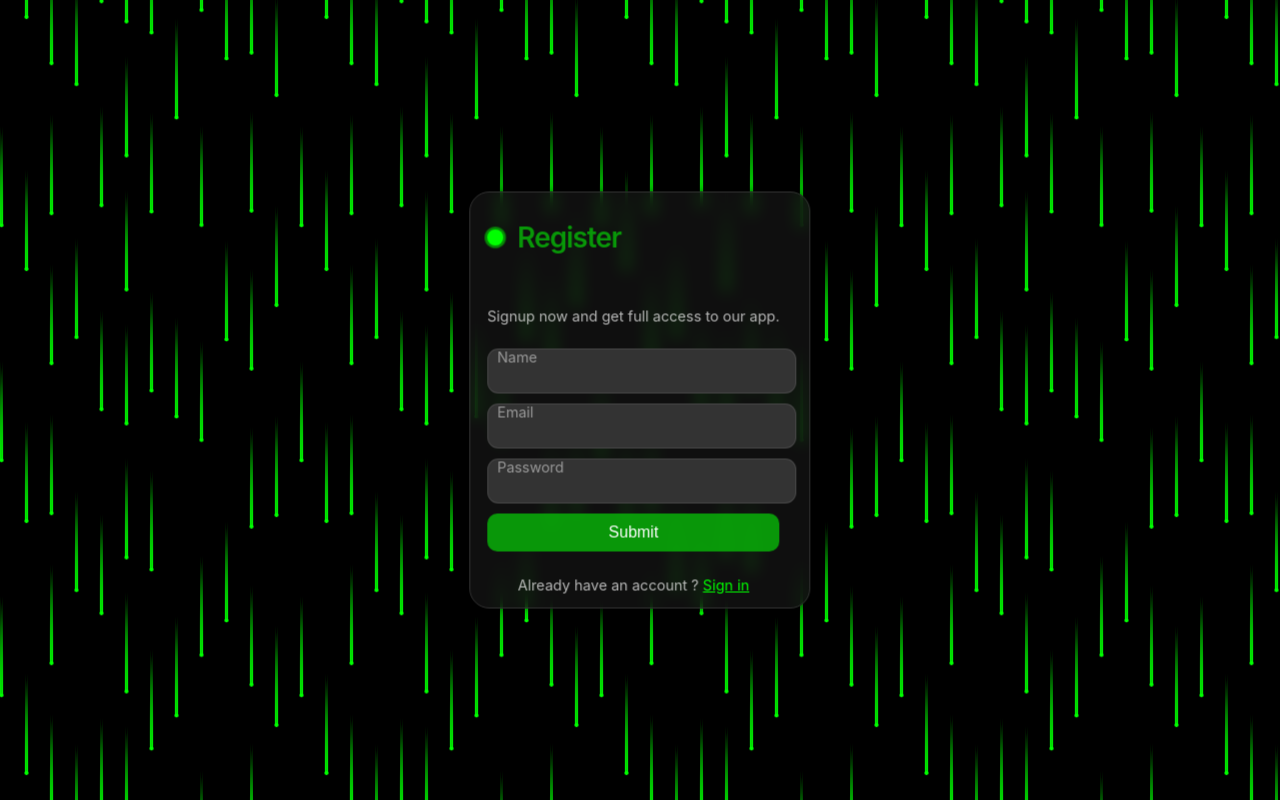
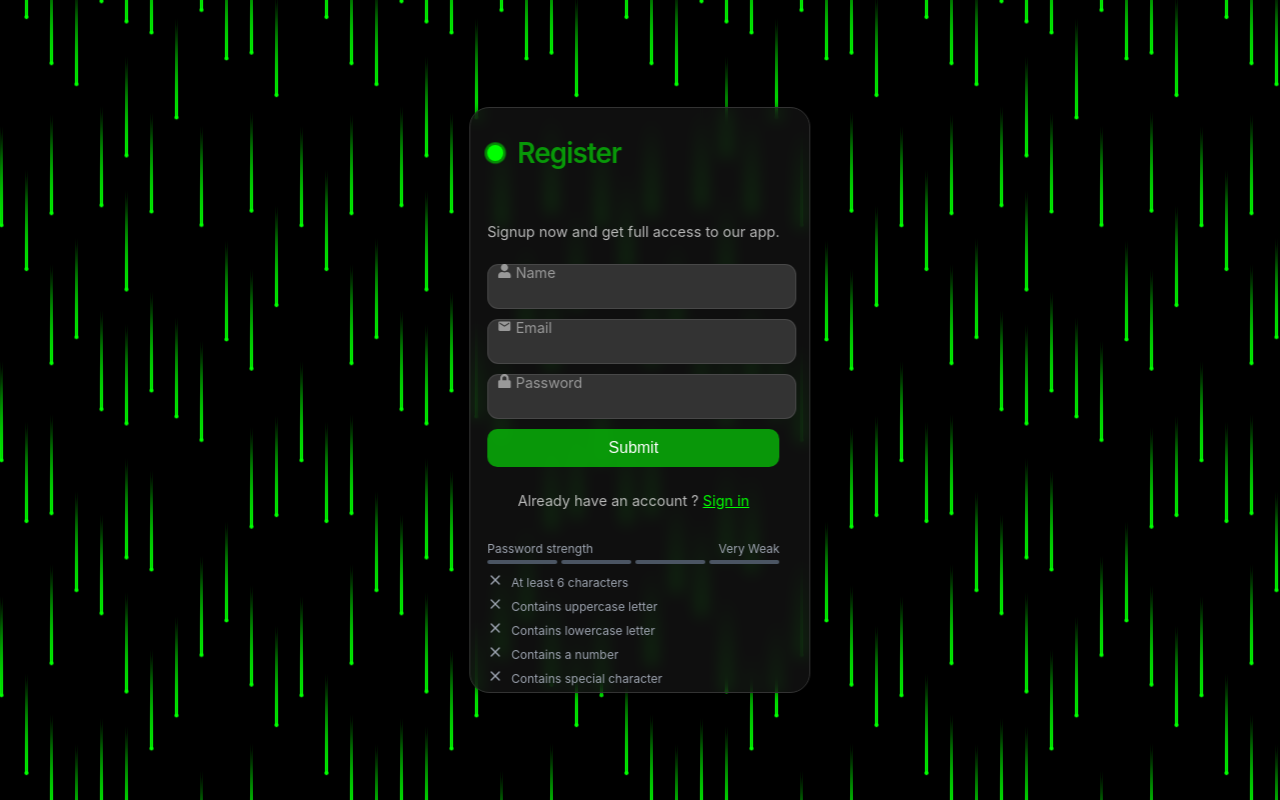
Before and after one commit to EnigmaXV/MERN-Auth, a React (Vite) app in the folder frontend/: page / in a window 1280 px wide. Built offline with nearby package versions, Linux system fonts and the light colour scheme.

Commit message:
add: implement PasswordStrengthMeter component and enhance Form with icons

```diff
--- a/frontend/components/Form.jsx
+++ b/frontend/components/Form.jsx
@@ -1,5 +1,9 @@
 import React from "react";
 import styled from "styled-components";
+import { FaUser } from "react-icons/fa";
+import { FaLock } from "react-icons/fa";
+import { MdEmail } from "react-icons/md";
+import PasswordStrengthMeter from "./PasswordStrengthMeter";
 
 const Form = ({
   handleSubmit,
@@ -31,7 +35,9 @@ const Form = ({
               placeholder
               required
             />
-            <span>Name</span>
+            <span>
+              <FaUser /> Name
+            </span>
           </label>
         )}
 
@@ -44,7 +50,9 @@ const Form = ({
             placeholder
             required
           />
-          <span>Email</span>
+          <span>
+            <MdEmail /> Email
+          </span>
         </label>
         <label>
           <input
@@ -55,13 +63,17 @@ const Form = ({
             placeholder
             required
           />
-          <span>Password</span>
+          <span>
+            {" "}
+            <FaLock /> Password
+          </span>
         </label>
 
         <button className="submit">Submit</button>
         <p className="signin">
           {footerText} <a href={`${footerLinkHref}`}>{footerLink}</a>{" "}
         </p>
+        {title === "Register" && <PasswordStrengthMeter password={password} />}
       </form>
     </StyledWrapper>
   );
--- /dev/null
+++ b/frontend/components/PasswordStrengthMeter.jsx
@@ -0,0 +1,136 @@
+import React from "react";
+import styled from "styled-components";
+import { FiCheck as Check, FiX as X } from "react-icons/fi";
+
+// =================== Password Criteria ===================
+
+const CriteriaWrapper = styled.div`
+  margin-top: 0.5rem;
+`;
+
+const CriteriaItem = styled.div`
+  display: flex;
+  align-items: center;
+  font-size: 0.75rem;
+  margin-bottom: 0.25rem;
+`;
+
+const IconWrapper = styled.span`
+  margin-right: 0.5rem;
+  font-size: 1rem;
+  color: ${({ met }) => (met ? "#22c55e" : "#9ca3af")}; /* green or gray */
+`;
+
+const CriteriaLabel = styled.span`
+  color: ${({ met }) => (met ? "#22c55e" : "#9ca3af")}; /* green or gray */
+`;
+
+const PasswordCriteria = ({ password }) => {
+  const criteria = [
+    { label: "At least 6 characters", met: password.length >= 6 },
+    { label: "Contains uppercase letter", met: /[A-Z]/.test(password) },
+    { label: "Contains lowercase letter", met: /[a-z]/.test(password) },
+    { label: "Contains a number", met: /\d/.test(password) },
+    { label: "Contains special character", met: /[^A-Za-z0-9]/.test(password) },
+  ];
+
+  return (
+    <CriteriaWrapper>
+      {criteria.map((item) => (
+        <CriteriaItem key={item.label}>
+          <IconWrapper met={item.met}>
+            {item.met ? <Check /> : <X />}
+          </IconWrapper>
+          <CriteriaLabel met={item.met}>{item.label}</CriteriaLabel>
+        </CriteriaItem>
+      ))}
+    </CriteriaWrapper>
+  );
+};
+
+// =================== Password Strength Meter ===================
+
+const MeterWrapper = styled.div`
+  margin-top: 0.5rem;
+`;
+
+const MeterHeader = styled.div`
+  display: flex;
+  justify-content: space-between;
+  align-items: center;
+  margin-bottom: 0.25rem;
+`;
+
+const MeterLabel = styled.span`
+  font-size: 0.75rem;
+  color: #9ca3af;
+`;
+
+const MeterContainer = styled.div`
+  display: flex;
+  gap: 0.25rem;
+`;
+
+const MeterSegment = styled.div`
+  height: 0.25rem;
+  width: 25%;
+  border-radius: 9999px;
+  transition: background-color 0.3s;
+
+  background-color: ${({ active, strength }) =>
+    active
+      ? strength === 0
+        ? "#ef4444"
+        : strength === 1
+        ? "#f87171"
+        : strength === 2
+        ? "#f59e0b"
+        : strength === 3
+        ? "#facc15"
+        : "#22c55e"
+      : "#4b5563"};
+`;
+
+const PasswordStrengthMeter = ({ password }) => {
+  const getStrength = (pass) => {
+    let strength = 0;
+    if (pass.length >= 6) strength++;
+    if (pass.match(/[a-z]/) && pass.match(/[A-Z]/)) strength++;
+    if (pass.match(/\d/)) strength++;
+    if (pass.match(/[^a-zA-Z\d]/)) strength++;
+    return strength;
+  };
+
+  const strength = getStrength(password);
+
+  const getStrengthText = (strength) => {
+    if (strength === 0) return "Very Weak";
+    if (strength === 1) return "Weak";
+    if (strength === 2) return "Fair";
+    if (strength === 3) return "Good";
+    return "Strong";
+  };
+
+  return (
+    <MeterWrapper>
+      <MeterHeader>
+        <MeterLabel>Password strength</MeterLabel>
+        <MeterLabel>{getStrengthText(strength)}</MeterLabel>
+      </MeterHeader>
+
+      <MeterContainer>
+        {[...Array(4)].map((_, index) => (
+          <MeterSegment
+            key={index}
+            active={index < strength}
+            strength={strength}
+          />
+        ))}
+      </MeterContainer>
+
+      <PasswordCriteria password={password} />
+    </MeterWrapper>
+  );
+};
+
+export default PasswordStrengthMeter;
--- a/frontend/package.json
+++ b/frontend/package.json
@@ -26,6 +26,7 @@
     "react": "^18.3.0",
     "react-dom": "^18.3.0",
     "react-hot-toast": "^2.5.2",
+    "react-icons": "^5.5.0",
     "react-router-dom": "^6.30.0",
     "styled-components": "^6.1.17",
     "three": "^0.175.0"
```
Also changed, not shown: 1 other file (tests, documents, lock files or other folders).
